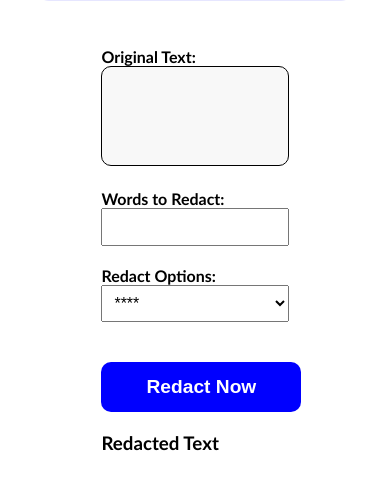
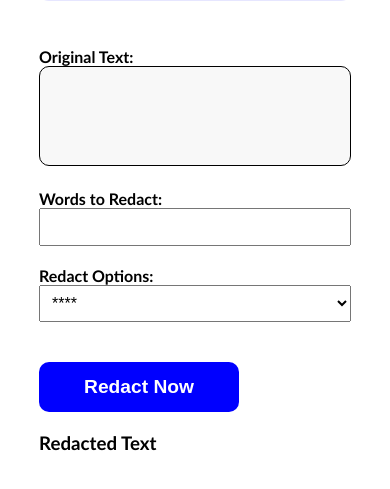
Before and after one commit to bensonisaac/redactr, a plain HTML site: page index.html in a window 390 px wide. Shown: the part 83-572 px from the top of the page. Drawn offline with Linux system fonts and the light colour scheme.

Commit message:
Update style.css

```diff
--- a/style.css
+++ b/style.css
@@ -144,3 +144,14 @@ section {
   height: auto;
   margin: auto;
 }
+
+@media (max-width: 767px) {
+  #redactForm {
+  width: 100%;
+
+}
+
+section {
+  width: 100%;
+}
+}
```
